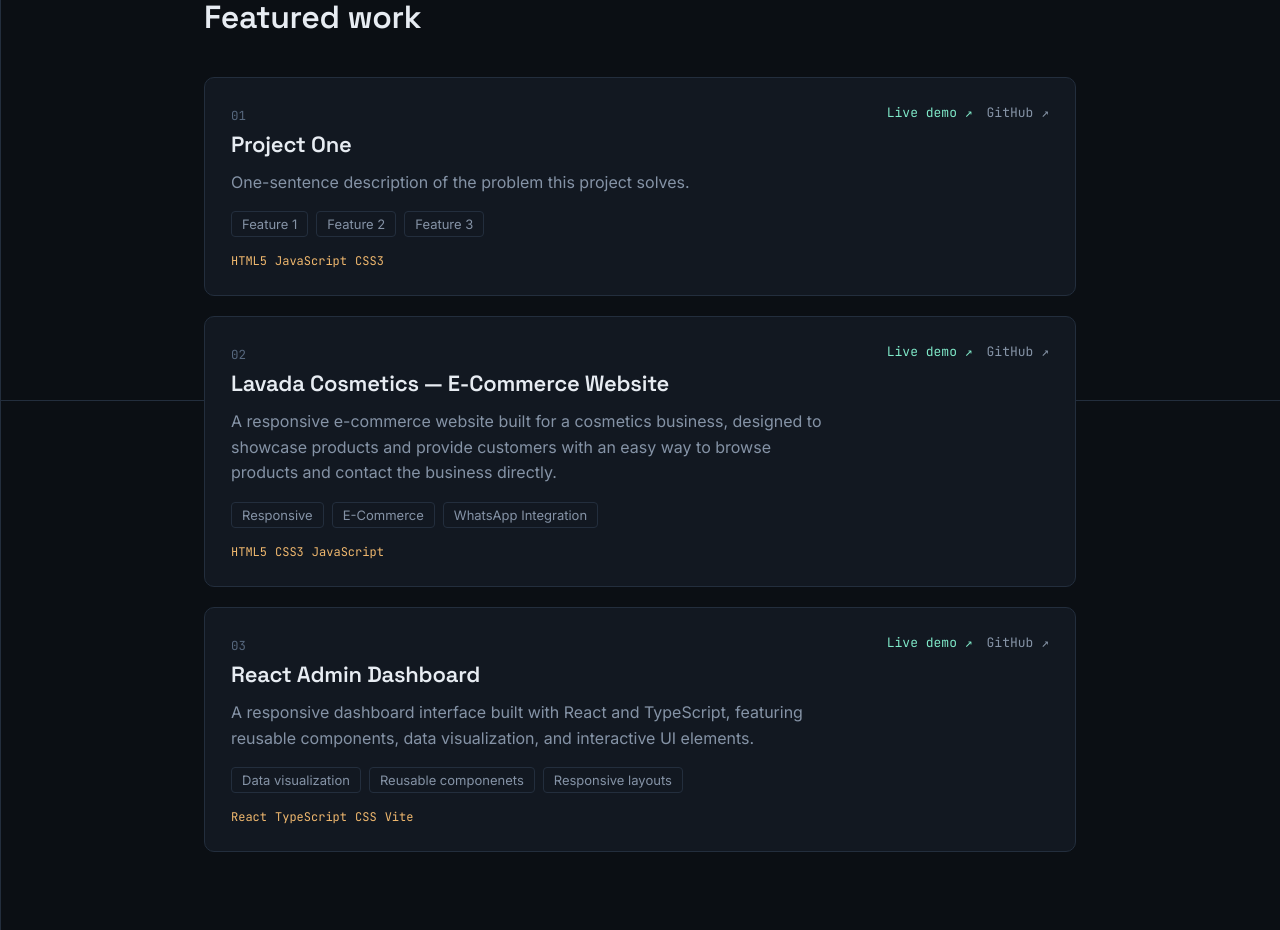
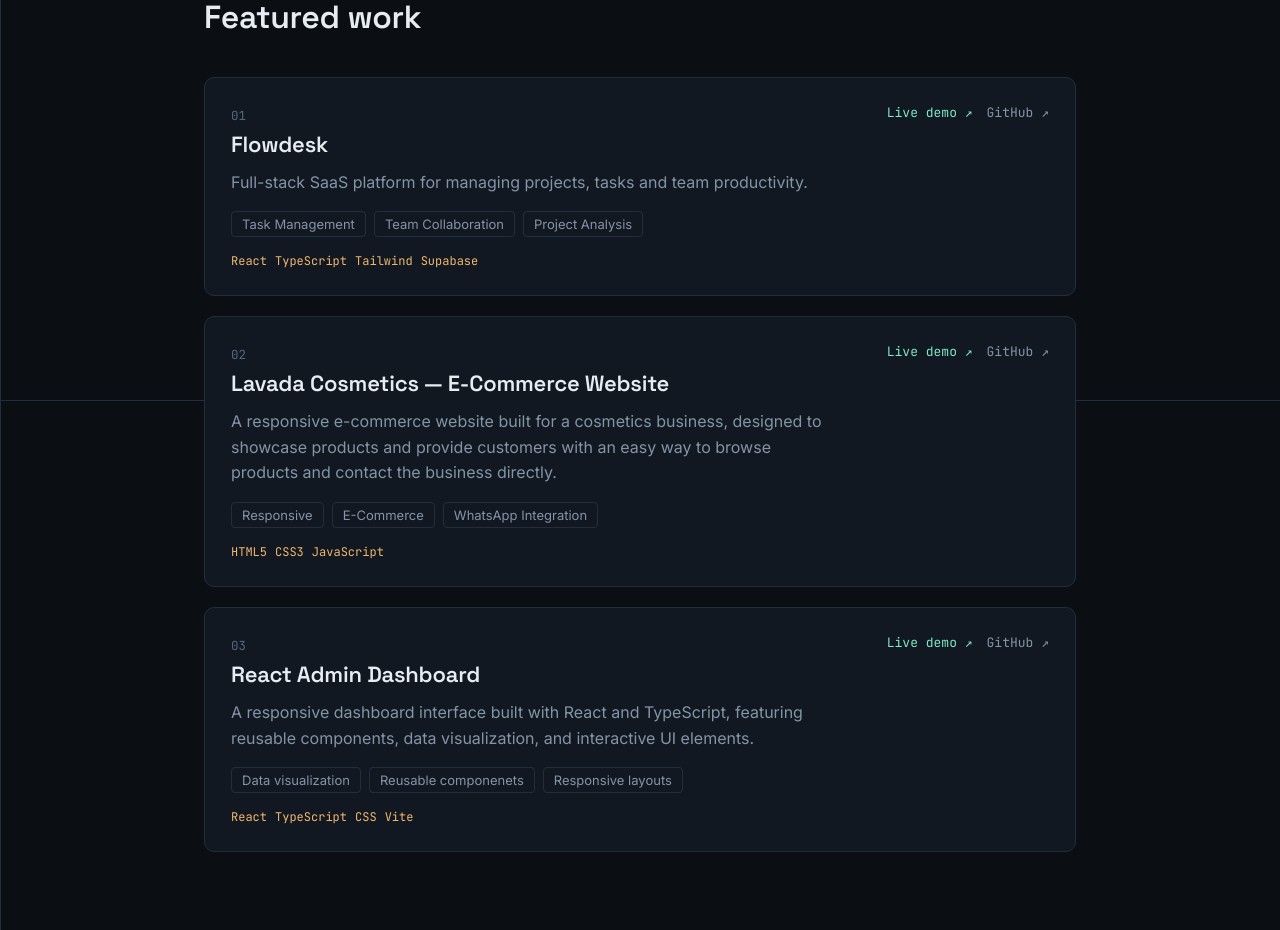
Before and after one commit to Tetris7/portfolio, a React (Vite) app: page / in a window 1280 px wide. Shown: the part 2000-2930 px from the top of the page. Built offline with nearby package versions, Linux system fonts and the light colour scheme; the HTML template or start-up script is replaced by a standard one.

Commit message:
Modify project entries in portfolio
Updated project details for Flowdesk and Lavada Cosmetics.

```diff
--- a/src/data/portfolio.ts
+++ b/src/data/portfolio.ts
@@ -46,12 +46,12 @@
 
 export const projects: Project[] = [
   {
-    name: 'Project One',
-    description: 'One-sentence description of the problem this project solves.',
-    tech: ['HTML5', 'JavaScript', 'CSS3'],
-    features: ['Feature 1', 'Feature 2', 'Feature 3'],
-    liveUrl: '#',
-    githubUrl: '#',
+    name: 'Flowdesk',
+    description: 'Full-stack SaaS platform for managing projects, tasks and team productivity.',
+    tech: ['React', 'TypeScript', 'Tailwind', 'Supabase'],
+    features: ['Task Management', 'Team Collaboration', 'Project Analysis'],
+    liveUrl: 'https://flowdesk-ochre-pi.vercel.app/',
+    githubUrl: 'https://github.com/Tetris7/flowdesk',
   },
   {
     name: 'Lavada Cosmetics — E-Commerce Website',
@@ -59,7 +59,7 @@
     tech: ['HTML5', 'CSS3', 'JavaScript'],
     features: ['Responsive', 'E-Commerce', 'WhatsApp Integration'],
     liveUrl: 'https://lavadacosmetics.netlify.app/',
-    githubUrl: '#',
+    githubUrl: 'https://github.com/Tetris7/lavada-cosmetics',
   },
   {
     name: 'React Admin Dashboard',
```
